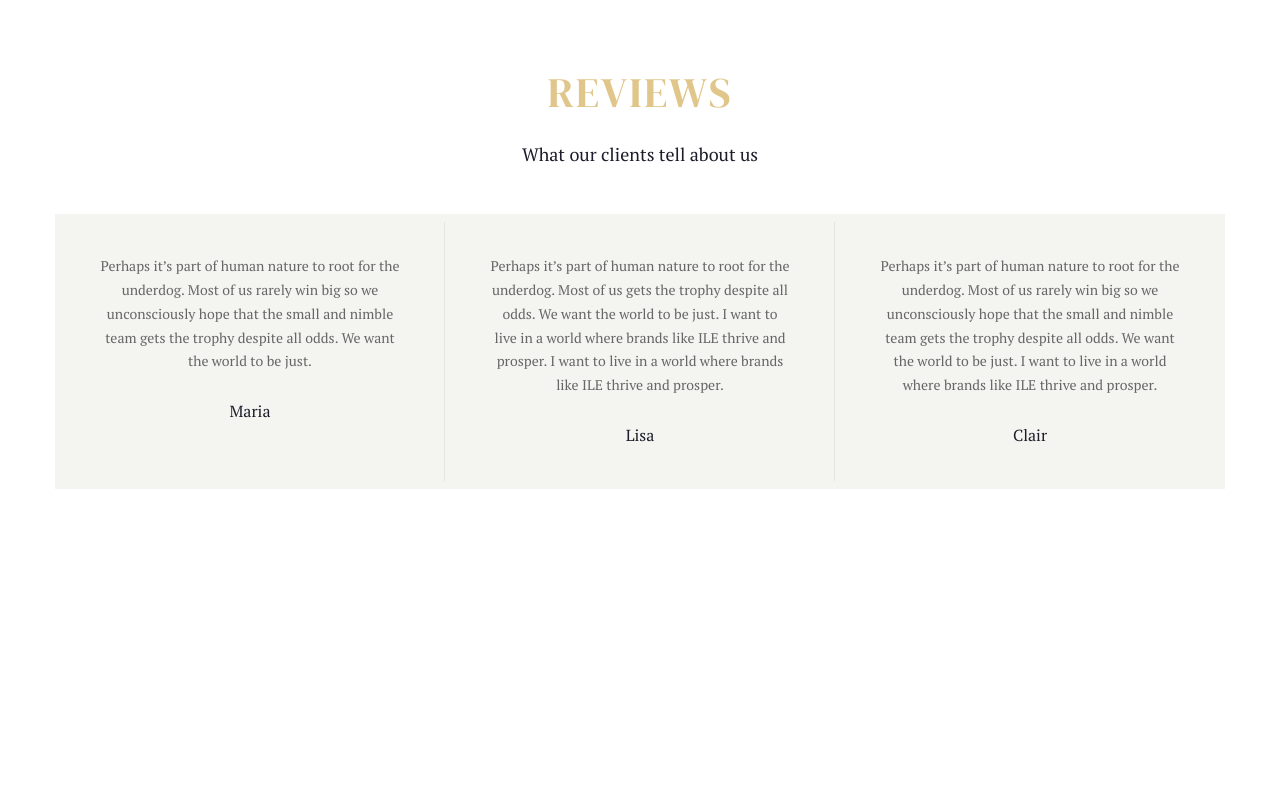
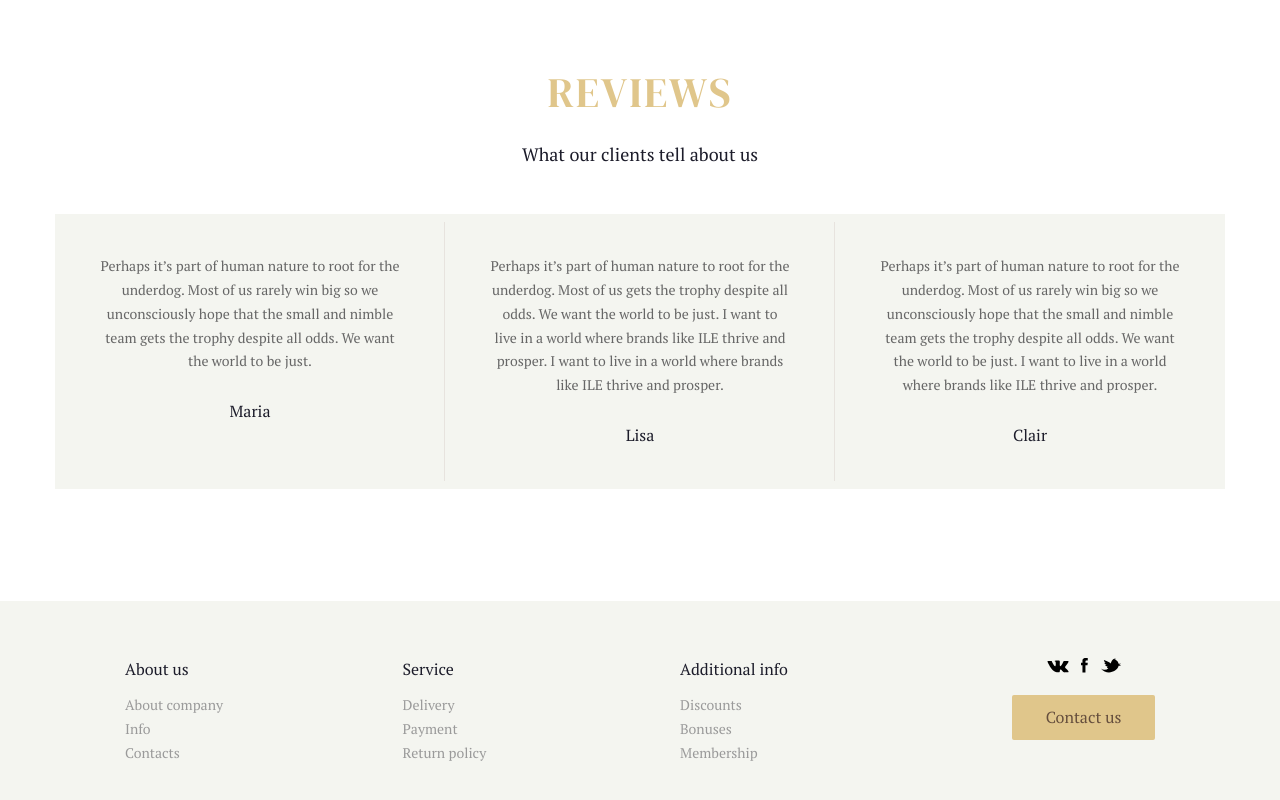
Before and after one commit to Yoona8/bags-shop-markup, a website: page src/index.html in a window 1280 px wide. Shown: the part 2448-3248 px from the top of the page. Before the commit the page ends 3049 px from the top, so only its background shows below. Drawn offline with Linux system fonts and the light colour scheme.

Commit message:
Add footer styles and content

```diff
--- a/src/index.html
+++ b/src/index.html
@@ -368,6 +368,78 @@
   </section>
 </main>
 
-<footer class="footer"></footer>
+<footer class="footer">
+  <div class="footer__inner container">
+    <section class="footer__content">
+      <h2 class="footer__title">About us</h2>
+      <ul class="footer__list">
+        <li>
+          <a href="#">About company</a>
+        </li>
+        <li>
+          <a href="#">Info</a>
+        </li>
+        <li>
+          <a href="#">Contacts</a>
+        </li>
+      </ul>
+    </section>
+    <section class="footer__content">
+      <h2 class="footer__title">Service</h2>
+      <ul class="footer__list">
+        <li>
+          <a href="#">Delivery</a>
+        </li>
+        <li>
+          <a href="#">Payment</a>
+        </li>
+        <li>
+          <a href="#">Return policy</a>
+        </li>
+      </ul>
+    </section>
+    <section class="footer__content">
+      <h2 class="footer__title">Additional info</h2>
+      <ul class="footer__list">
+        <li>
+          <a href="#">Discounts</a>
+        </li>
+        <li>
+          <a href="#">Bonuses</a>
+        </li>
+        <li>
+          <a href="#">Membership</a>
+        </li>
+      </ul>
+    </section>
+    <section class="footer__content">
+      <h2 class="visually-hidden">Follow us on social networks</h2>
+      <ul class="footer__socials socials">
+        <li>
+          <a href="#" aria-label="Follow us in Vkontakte">
+            <svg width="22" height="13">
+              <use xlink:href="#i-vk"></use>
+            </svg>
+          </a>
+        </li>
+        <li>
+          <a href="#" aria-label="Follow us on Facebook">
+            <svg width="7" height="15">
+              <use xlink:href="#i-facebook"></use>
+            </svg>
+          </a>
+        </li>
+        <li>
+          <a href="#" aria-label="Follow us on Twitter">
+            <svg width="21" height="15">
+              <use xlink:href="#i-twitter"></use>
+            </svg>
+          </a>
+        </li>
+      </ul>
+      <a href="#" class="button">Contact us</a>
+    </section>
+  </div>
+</footer>
 </body>
 </html>
--- /dev/null
+++ b/src/styles/blocks/socials.css
@@ -0,0 +1,12 @@
+.socials {
+  display: flex;
+  justify-content: center;
+  align-items: center;
+  margin: 0;
+  padding: 0;
+  list-style: none;
+}
+
+.socials li {
+  margin: 0 6px;
+}
--- /dev/null
+++ b/src/styles/layout/footer.css
@@ -0,0 +1,46 @@
+.footer {
+  padding: 55px 0;
+  background-color: var(--lightest-gray);
+}
+
+.footer__inner {
+  width: 1030px;
+  display: grid;
+  grid-template-columns: repeat(4, 1fr);
+  gap: 80px;
+  padding-left: 90px;
+  padding-right: 90px;
+}
+
+.footer__content:last-child {
+  justify-self: end;
+}
+
+.footer__title {
+  margin: 0 0 10px;
+  font-weight: 400;
+  font-size: 16px;
+}
+
+.footer__list {
+  margin: 0;
+  padding: 0;
+  list-style: none;
+}
+
+.footer__list a {
+  color: var(--light-gray);
+  text-decoration: none;
+}
+
+.footer__list a:hover {
+  text-decoration: underline;
+}
+
+.footer__socials {
+  margin-bottom: 15px;
+}
+
+.footer__content .button {
+  min-width: 143px;
+}
--- a/src/styles/style.css
+++ b/src/styles/style.css
@@ -7,8 +7,10 @@
 @import "blocks/link.css";
 @import "blocks/goods.css";
 @import "blocks/brands.css";
+@import "blocks/socials.css";
 @import "blocks/news.css";
 @import "blocks/feedback.css";
 @import "layout/header.css";
 @import "layout/hero.css";
 @import "layout/main.css";
+@import "layout/footer.css";
```
